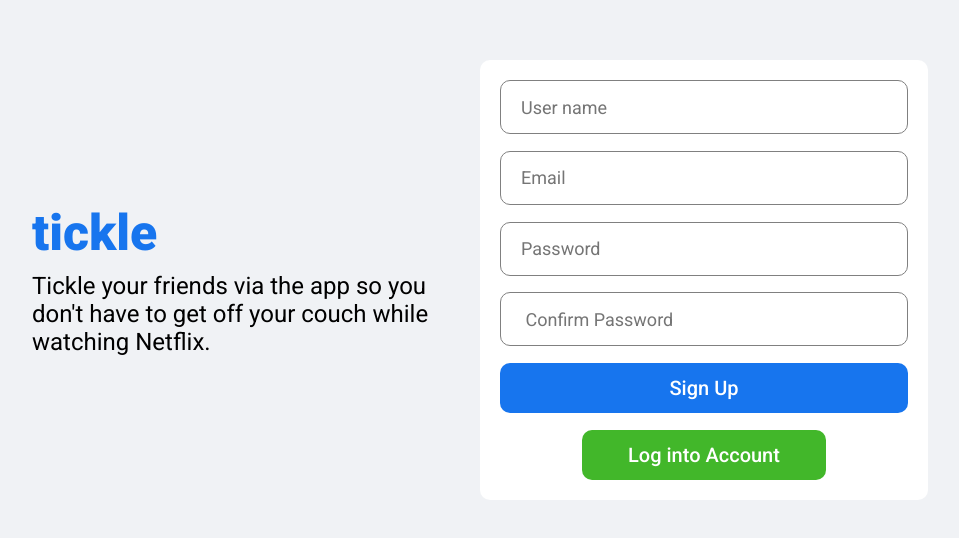
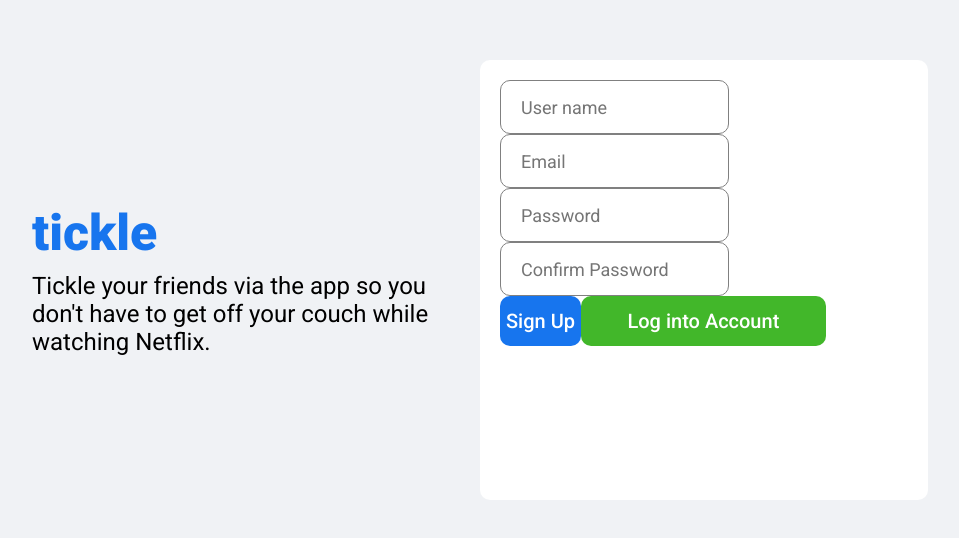
Before and after one commit to AntonDiachenko/Tickle, a React (Create React App) app in the folder frontend/: page /register in a window 1280 px wide. Shown: the part 120-658 px from the top of the page, without its empty margins (160-1119 px from the left). Built offline with nearby package versions, Linux system fonts and the light colour scheme; no server answers.

Commit message:
login and register

```diff
--- a/frontend/src/App.js
+++ b/frontend/src/App.js
@@ -4,9 +4,43 @@ import Profile from "./pages/profile/Profile";
 import Register from "./pages/register/Register";
 import Login from "./pages/login/Login";
 import { BrowserRouter as Router, Routes, Route} from 'react-router-dom';
+import { AuthContext } from "./utils/AuthContext.js";
+import { useState, useEffect } from "react";
+import axios from "axios";
 
 function App() {
+  const [authState, setAuthState] = useState({
+    email: "",
+    userId: 0,
+    status: false,
+    role: "",
+  });
+
+  useEffect(() => {
+    axios
+      .get("http://localhost:8800/api/auth/user", {
+        headers: {
+          accessToken: localStorage.getItem("accessToken"),
+        },
+      })
+      .then((response) => {
+        // setUser(response.data);
+        if (response.data.error) {
+          setAuthState({ ...authState, status: false });
+        } else {
+          setAuthState({
+            email: response.data.email,
+            userId: response.data.id,
+            status: true,
+            role: response.data.role,
+          });
+        }
+      });
+  }, []);
+
   return (
+    // by wrapping routers in Authcontext here we make accessible the data which we keep inside AuthContext to every route(component)
+    <AuthContext.Provider value={{ authState, setAuthState }}>
       <Router>
         <Routes>
           <Route exact path='/' element={<Home/>} />
@@ -15,8 +49,8 @@ function App() {
           <Route path='/profile/:username' element={<Profile/>} />
         </Routes>
       </Router>
+    </AuthContext.Provider>
   )
-
 }
 
 export default App;
--- a/frontend/src/index.js
+++ b/frontend/src/index.js
@@ -1,10 +1,22 @@
 import React from 'react';
-import ReactDOM from 'react-dom';
+import ReactDOM from "react-dom/client";
 import App from './App';
 
-ReactDOM.render(
-    <React.StrictMode>
-        <App />
-    </React.StrictMode>,
-    document.getElementById('root')
+const root = ReactDOM.createRoot(document.getElementById("root"));
+root.render(
+  <React.StrictMode>
+    <App />
+  </React.StrictMode>
 );
+
+
+// import React from 'react';
+// import ReactDOM from 'react-dom';
+// import App from './App';
+
+// ReactDOM.render(
+//     <React.StrictMode>
+//         <App />
+//     </React.StrictMode>,
+//     document.getElementById('root')
+// );
--- a/frontend/src/pages/login/Login.jsx
+++ b/frontend/src/pages/login/Login.jsx
@@ -1,23 +1,73 @@
-import "./login.css"
+import React from "react";
+import { useState, useContext } from "react";
+import { AuthContext } from "../../utils/AuthContext.js";
+import axios from "../../utils/axios.js";
+import { useNavigate } from "react-router-dom";
+import "./login.css";
 
 export default function Login() {
+  const [email, setEmail] = useState("");
+  const [password, setPassword] = useState("");
+  const { setAuthState } = useContext(AuthContext);
+
+  const navigate = useNavigate();
+
+  const login = () => {
+    const data = { email: email, password: password };
+    axios.post("api/auth/login", data).then((response) => {
+      if (response.data.error) {
+        alert(response.data.error);
+      } else {
+        console.log(response);
+        localStorage.setItem("accessToken", response.data.token);
+        setAuthState({
+          email: response.data.email,
+          userId: response.data.id,
+          status: true,
+          role: response.data.role,
+        });
+        navigate("/");
+      }
+    });
+  };
+
   return (
     <div className="login">
       <div className="loginWrapper">
         <div className="loginLeft">
-            <h3 className="loginLogo">tickle</h3>
-            <span className="loginDesc">Tickle your friends via the app so you don't have to get off your couch while watching Netflix.</span>
+          <h3 className="loginLogo">tickle</h3>
+          <span className="loginDesc">
+            Tickle your friends via the app so you don't have to get off your
+            couch while watching Netflix.
+          </span>
         </div>
         <div className="loginRight">
-            <div className="loginBox">
-                <input placeholder="Email" className="loginInput"></input>
-                <input placeholder="Password" className="loginInput"></input>
-                <button className="loginButton">Log In</button>
-                <span className="loginForgot">Forgot Password?</span>
-                <button className="loginRegiaterButton">Create a New Account</button>
-            </div>
+          <div className="loginBox">
+            <input
+              placeholder="Email"
+              className="loginInput"
+              onChange={(event) => {
+                setEmail(event.target.value);
+              }}
+            ></input>
+            <input
+              placeholder="Password"
+              className="loginInput"
+              type="password"
+              onChange={(event) => {
+                setPassword(event.target.value);
+              }}
+            ></input>
+            <button type="submit" className="loginButton" onClick={login}>
+              Log In
+            </button>
+            <span className="loginForgot">Forgot Password?</span>
+            <button type="submit" className="loginRegiaterButton">
+              Create a New Account
+            </button>
+          </div>
         </div>
       </div>
     </div>
-  )
+  );
 }
--- a/frontend/src/pages/register/Register.jsx
+++ b/frontend/src/pages/register/Register.jsx
@@ -1,25 +1,121 @@
-import "./register.css"
+import React from "react";
+import { Formik, Form, Field, ErrorMessage } from "formik";
+import * as Yup from "yup";
+import axios from "axios";
+import { useNavigate } from "react-router-dom";
+import "./register.css";
 
 export default function Register() {
+  const initialValues = {
+    username: "",
+    email: "",
+    password: "",
+    confirmpassword: "",
+  };
+
+  const navigate = useNavigate();
+
+  const onSubmit = (data) => {
+    axios
+      .post("http://localhost:8800/api/auth/register", data)
+      .then((response) => {
+        navigate("/login");
+      });
+  };
+
+  const validationSchema = Yup.object().shape({
+    username: Yup.string().min(2).max(20).required(),
+    email: Yup.string().email().required(),
+    password: Yup.string().min(5).max(20).required(),
+    confirmpassword: Yup.string()
+      .required()
+      .oneOf([Yup.ref("password")], "Your passwords do not match."),
+  });
+
   return (
     <div className="login">
       <div className="loginWrapper">
         <div className="loginLeft">
-            <h3 className="loginLogo">tickle</h3>
-            <span className="loginDesc">Tickle your friends via the app so you don't have to get off your couch while watching Netflix.</span>
+          <h3 className="loginLogo">tickle</h3>
+          <span className="loginDesc">
+            Tickle your friends via the app so you don't have to get off your
+            couch while watching Netflix.
+          </span>
         </div>
         <div className="loginRight">
-            <div className="registerBox">
-                <input placeholder="User name" className="loginInput"></input>
-                <input placeholder="Email" className="loginInput"></input>
-                <input placeholder="Password" className="loginInput"></input>
-                <input placeholder=" Confirm Password" className="loginInput"></input>
-
-                <button className="loginButton">Sign Up</button>
-                <button className="loginRegiaterButton">Log into Account</button>
-            </div>
+          <div className="registerBox">
+            <Formik
+              initialValues={initialValues}
+              onSubmit={onSubmit}
+              validationSchema={validationSchema}
+            >
+              <Form>
+                <div>
+                  <ErrorMessage name="username" component="span" />
+                  <Field
+                    className="loginInput"
+                    name="username"
+                    placeholder="User name"
+                  />
+                </div>
+                <div>
+                  <ErrorMessage name="email" component="span" />
+                  <Field
+                    className="loginInput"
+                    name="email"
+                    placeholder="Email"
+                  />
+                </div>
+                <div>
+                  <ErrorMessage name="password" component="span" />
+                  <Field
+                    className="loginInput"
+                    name="password"
+                    placeholder="Password"
+                    type="password"
+                  />
+                </div>
+                <div>
+                  <ErrorMessage name="confirmpassword" component="span" />
+                  <Field
+                    className="loginInput"
+                    name="confirmpassword"
+                    placeholder="Confirm Password"
+                    type="password"
+                  />
+                </div>
+                <button type="submit" className="loginButton">Sign Up</button>
+                <button type="submit" className="loginRegiaterButton">
+                  Log into Account
+                </button>
+              </Form>
+            </Formik>
+          </div>
         </div>
       </div>
     </div>
-  )
+  );
+
+
+//   return (
+//     <div className="login">
+//       <div className="loginWrapper">
+//         <div className="loginLeft">
+//             <h3 className="loginLogo">tickle</h3>
+//             <span className="loginDesc">Tickle your friends via the app so you don't have to get off your couch while watching Netflix.</span>
+//         </div>
+//         <div className="loginRight">
+//             <div className="registerBox">
+//                 <input placeholder="User name" className="loginInput"></input>
+//                 <input placeholder="Email" className="loginInput"></input>
+//                 <input placeholder="Password" className="loginInput"></input>
+//                 <input placeholder=" Confirm Password" className="loginInput"></input>
+
+//                 <button className="loginButton">Sign Up</button>
+//                 <button className="loginRegiaterButton">Log into Account</button>
+//             </div>
+//         </div>
+//       </div>
+//     </div>
+//   )
 }
--- /dev/null
+++ b/frontend/src/utils/AuthContext.js
@@ -0,0 +1,3 @@
+import { createContext } from "react";
+
+export const AuthContext = createContext("");
```
Also changed, not shown: 2 other files (tests, documents, lock files or other folders). Lines whose indentation alone changed are shown as unchanged.
